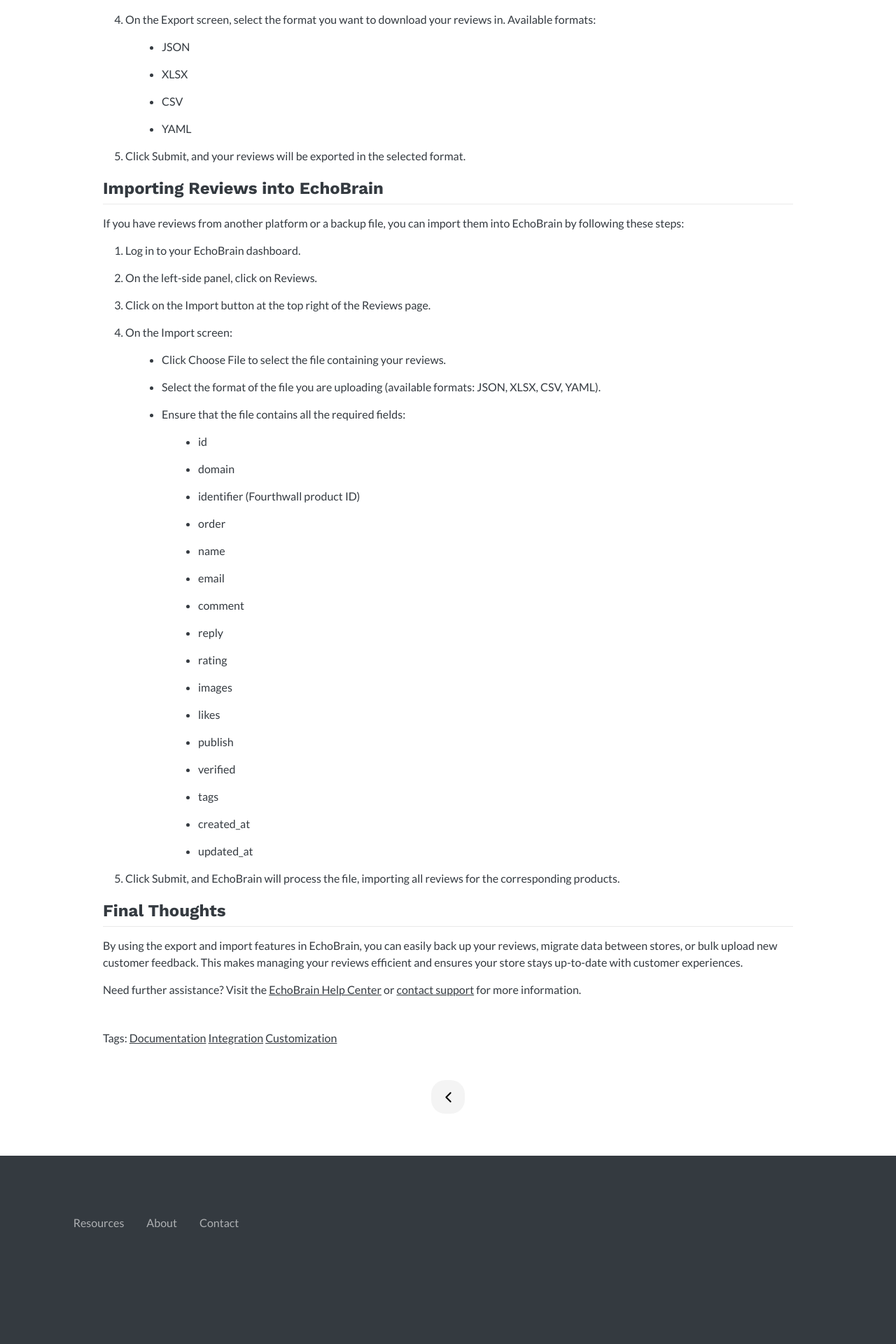
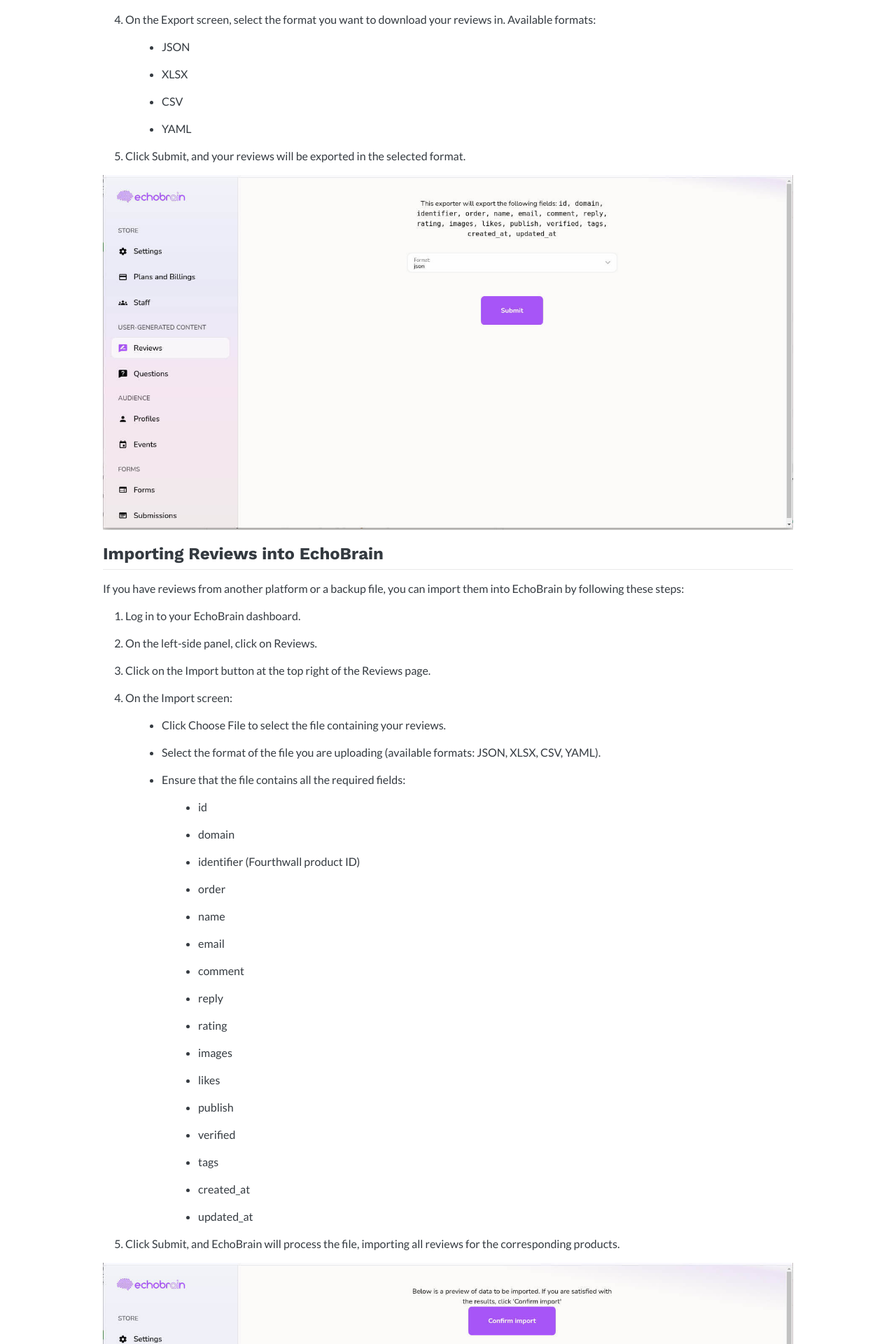
Before and after one commit to echo-brain/echo-brain.github.io, a Jekyll site: the page built from _posts/2025-02-20-exporting-and-importing-reviews-with-echobrain.md, in a window 1280 px wide. Shown: the part 595-2515 px from the top of the page at 70% size. Built offline with Jekyll 4.4.1, drawn with Linux system fonts in a browser that asks for light colours.

Commit message:
Update 2025-02-20-exporting-and-importing-reviews-with-echobrain.md

```diff
--- a/_posts/2025-02-20-exporting-and-importing-reviews-with-echobrain.md
+++ b/_posts/2025-02-20-exporting-and-importing-reviews-with-echobrain.md
@@ -28,6 +28,9 @@
    * YAML
 
 5. Click Submit, and your reviews will be exported in the selected format.
+
+
+![Echobrain export reviews](/assets/posts/echobrain_export_reviews.jpg)
 
 
 ## Importing Reviews into EchoBrain
@@ -65,6 +68,9 @@
 5. Click Submit, and EchoBrain will process the file, importing all reviews for the corresponding products.
 
 
+![Echobrain import reviews](/assets/posts/echobrain_import_reviews.jpg)
+
+
 ## Final Thoughts
 By using the export and import features in EchoBrain, you can easily back up your reviews, migrate data between stores, or bulk upload new customer feedback. This makes managing your reviews efficient and ensures your store stays up-to-date with customer experiences.
 
```
